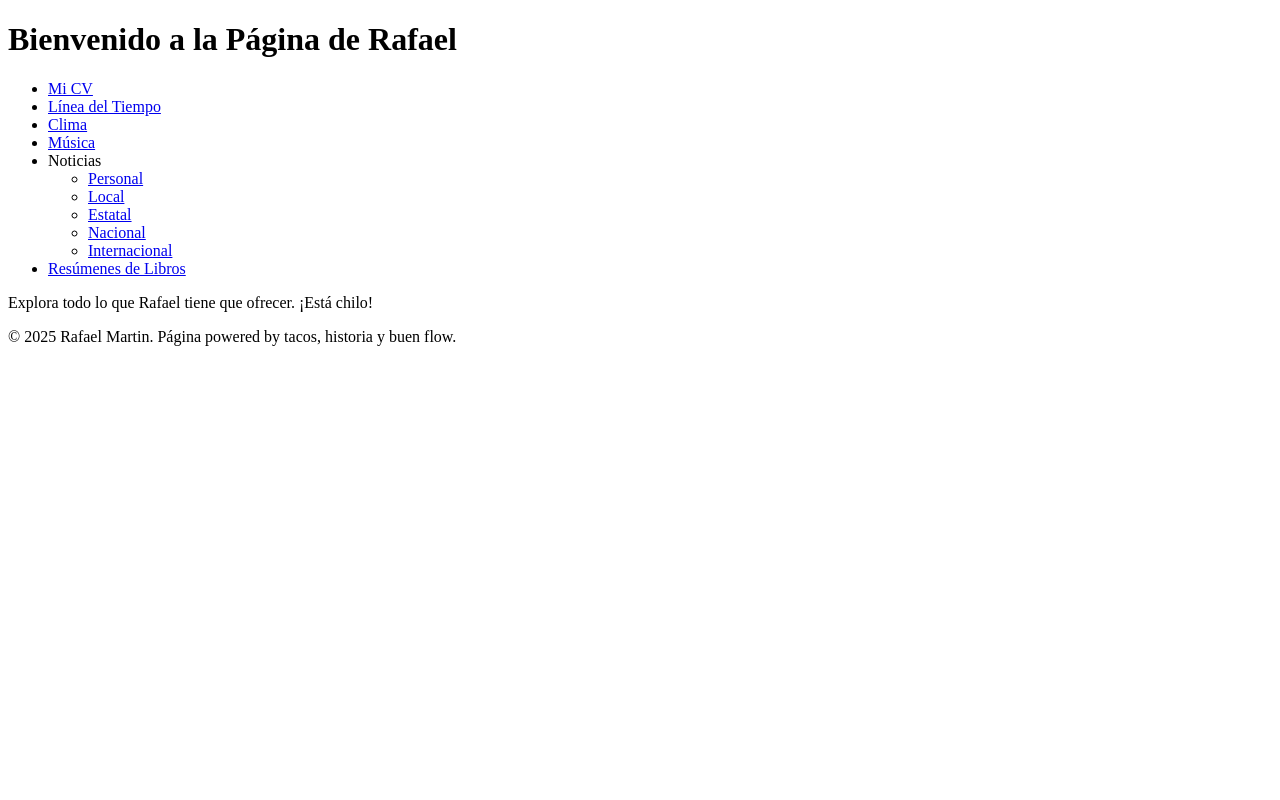
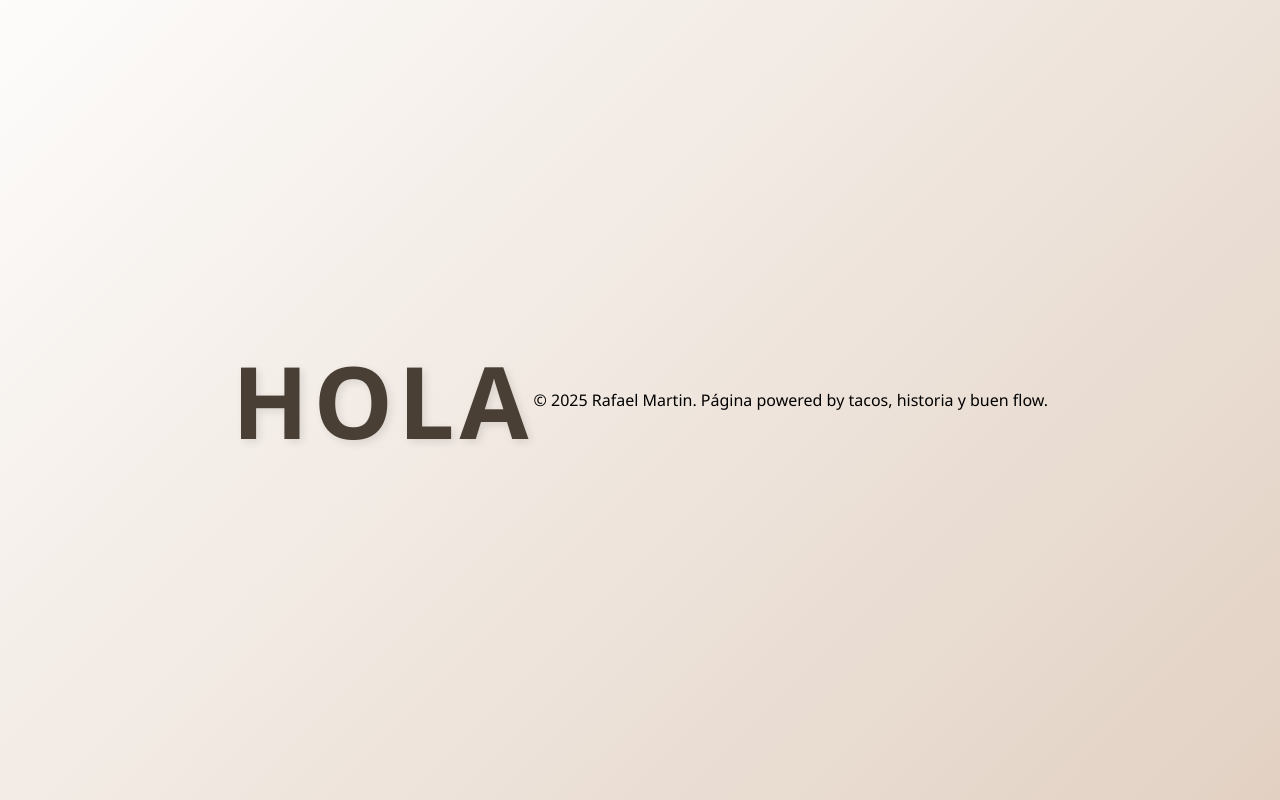
Before and after one commit to RafaelMartinNafarrateRiggs/Hello, a plain HTML site: page index.html in a window 1280 px wide. Drawn offline with Linux system fonts and the light colour scheme.

Commit message:
index.html

```diff
--- a/index.html
+++ b/index.html
@@ -3,35 +3,32 @@
 <head>
   <meta charset="UTF-8" />
   <meta name="viewport" content="width=device-width, initial-scale=1.0" />
-  <title>Inicio - La Página Chila de Rafael</title>
-  <link rel="stylesheet" href="css/style.css" />
+  <title>Hola</title>
+  <style>
+    body {
+      margin: 0;
+      padding: 0;
+      height: 100vh;
+      display: flex;
+      justify-content: center;
+      align-items: center;
+      background: linear-gradient(135deg, #fdfcfb, #e2d1c3);
+      font-family: 'Segoe UI', sans-serif;
+    }
+
+    h1 {
+      font-size: 100px;
+      color: #4a3f35;
+      letter-spacing: 5px;
+      text-shadow: 3px 3px 8px rgba(0,0,0,0.1);
+    }
+  </style>
 </head>
 <body>
-  <header>
-    <h1>Bienvenido a la Página de Rafael</h1>
-    <nav>
-      <ul>
-        <li><a href="pages/cv.html">Mi CV</a></li>
-        <li><a href="pages/timeline.html">Línea del Tiempo</a></li>
-        <li><a href="pages/weather.html">Clima</a></li>
-        <li><a href="pages/music.html">Música</a></li>
-        <li>
-          Noticias
-          <ul>
-            <li><a href="pages/news/personal.html">Personal</a></li>
-            <li><a href="pages/news/local.html">Local</a></li>
-            <li><a href="pages/news/estatal.html">Estatal</a></li>
-            <li><a href="pages/news/nacional.html">Nacional</a></li>
-            <li><a href="pages/news/internacional.html">Internacional</a></li>
-          </ul>
-        </li>
-        <li><a href="pages/books.html">Resúmenes de Libros</a></li>
-      </ul>
-    </nav>
-  </header>
-  <main>
-    <p>Explora todo lo que Rafael tiene que ofrecer. ¡Está chilo!</p>
-  </main>
+  <h1>HOLA</h1>
+</body>
+</html>
+
   <footer>
     <p>&copy; 2025 Rafael Martin. Página powered by tacos, historia y buen flow.</p>
   </footer>
```
